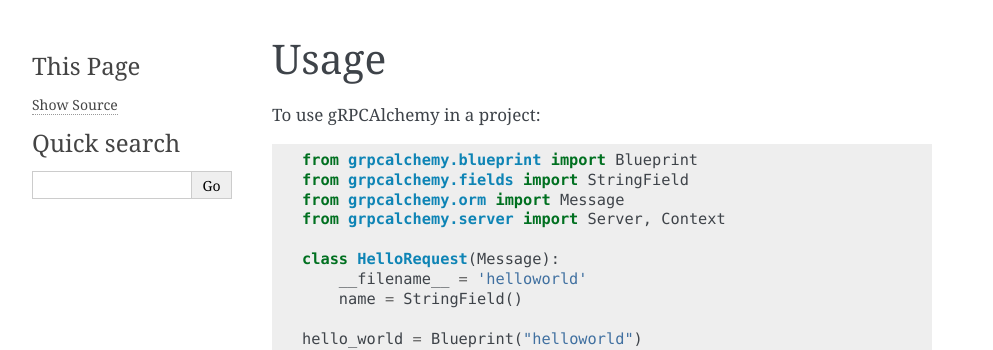
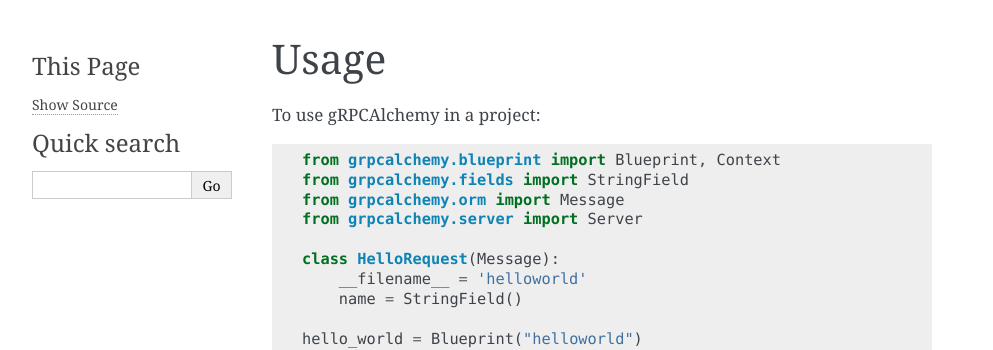
Before and after one commit to GuangTianLi/grpcalchemy, a Sphinx documentation site: the page built from docs/usage.rst, in a window 1280 px wide. Shown: the top 350 px of the page, without its empty margins (148-1141 px from the left). Built offline with Sphinx 7.4.7, drawn with Linux system fonts in a browser that asks for light colours.

```diff
--- a/README.rst
+++ b/README.rst
@@ -27,10 +27,10 @@ Example
 
 .. code-block:: python
 
-    from grpcalchemy.blueprint import Blueprint
+    from grpcalchemy.blueprint import Blueprint, Context
     from grpcalchemy.fields import StringField
     from grpcalchemy.orm import Message
-    from grpcalchemy.server import Server, Context
+    from grpcalchemy.server import Server
 
     class HelloRequest(Message):
         __filename__ = 'helloworld'
--- a/docs/usage.rst
+++ b/docs/usage.rst
@@ -6,10 +6,10 @@ To use gRPCAlchemy in a project:
 
 .. code-block:: python
 
-    from grpcalchemy.blueprint import Blueprint
+    from grpcalchemy.blueprint import Blueprint, Context
     from grpcalchemy.fields import StringField
     from grpcalchemy.orm import Message
-    from grpcalchemy.server import Server, Context
+    from grpcalchemy.server import Server
 
     class HelloRequest(Message):
         __filename__ = 'helloworld'
```
Also changed, not shown: 2 other files.
